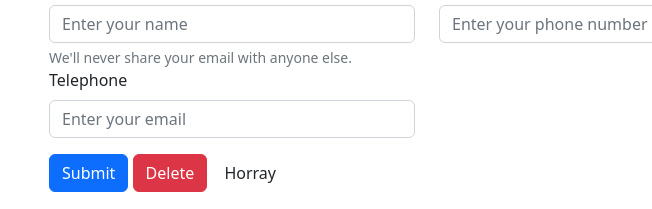
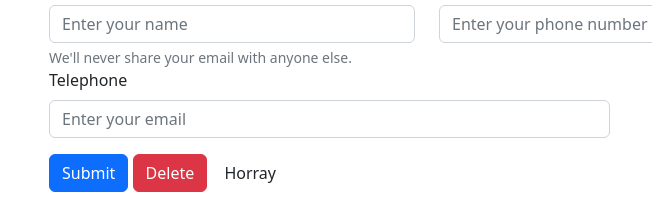
Before and after one commit to Iasmin-B/Project-Bootstrap1, a plain HTML site: page index.html in a window 1280 px wide. Shown: the part 588-797 px from the top of the page, 18-670 px from the left. Drawn offline with nearby package versions, Linux system fonts and the light colour scheme; files that its build step writes are made by us from their sources.

Commit message:
Changed col-md4 to col-md-6

```diff
--- a/index.html
+++ b/index.html
@@ -111,7 +111,7 @@
               placeholder="Enter your phone number"
             />
           </div>
-          <div class="col-md-4 col-sm-12">
+          <div class="col-md-6 col-sm-12">
             <label class="form-label" for="email">Telephone</label>
             <input
               class="form-control"
```
